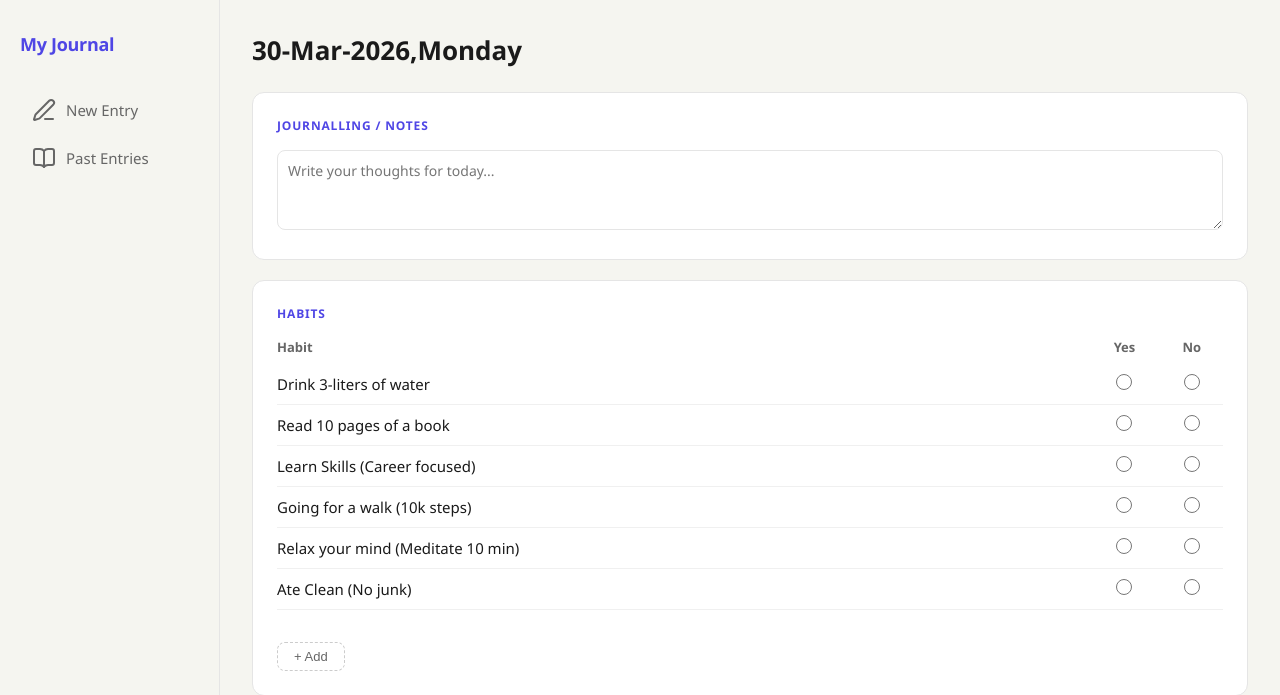
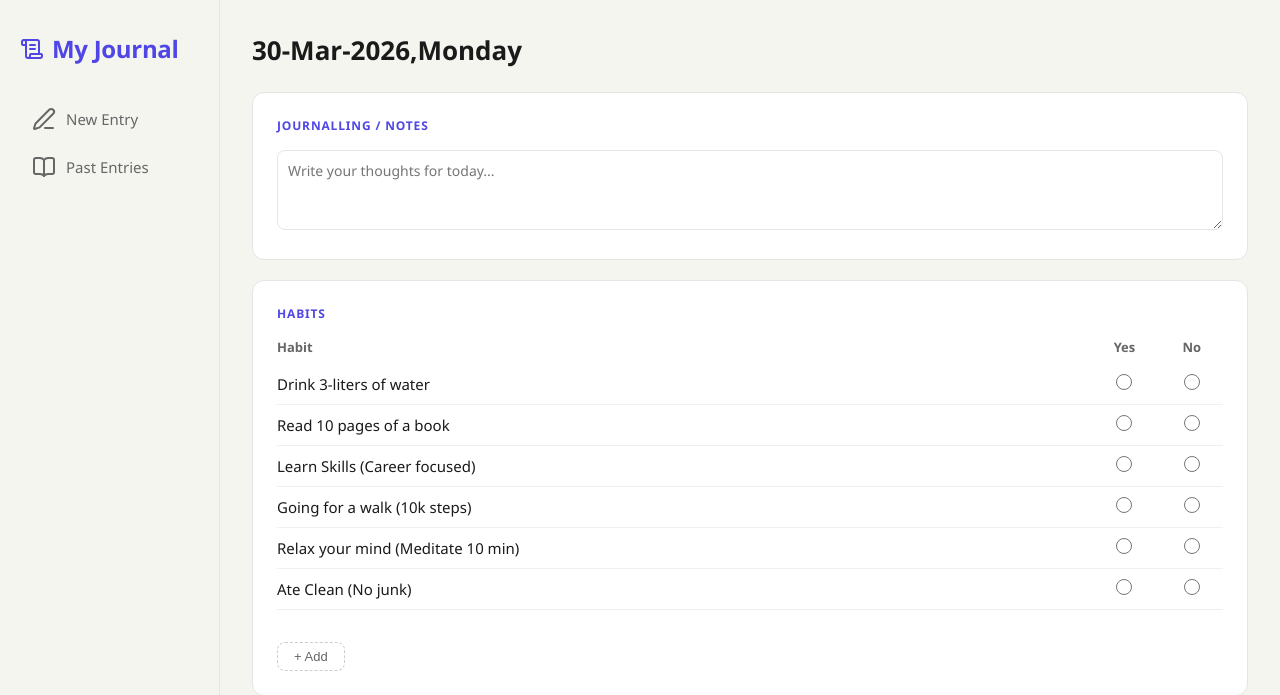
Before and after one commit to rishi0698/Journal-app, a Flask app: page / in a window 1280 px wide. Shown: the top 695 px of the page. Run offline with Flask 3, Linux system fonts and the light colour scheme.

Commit message:
phase 3.2: Made tweks to UI for Sidebar

```diff
--- a/static/css/style.css
+++ b/static/css/style.css
@@ -44,10 +44,18 @@ body {
 }
 
 .sidebar-brand {
-  font-size: 18px;
+  font-size: 24px;
   font-weight: 700;
   color: var(--accent);
   letter-spacing: -0.3px;
+  display: flex;
+  align-items: center;
+  gap: 8px;
+}
+
+.sidebar-brand i {
+  width: 20px;
+  height: 20px;
 }
 
 .sidebar-nav {
--- a/templates/base.html
+++ b/templates/base.html
@@ -13,7 +13,10 @@
 
     <!-- SIDEBAR -->
     <aside class="sidebar">
-          <div class="sidebar-brand"> My Journal</div>
+          <div class="sidebar-brand" id="brand-text">
+            <i data-lucide="scroll-text"></i>
+            My Journal
+          </div>
       <nav class="sidebar-nav">
         <a href="/" class="nav-item">
           <i data-lucide="pen-line"> </i>
```
